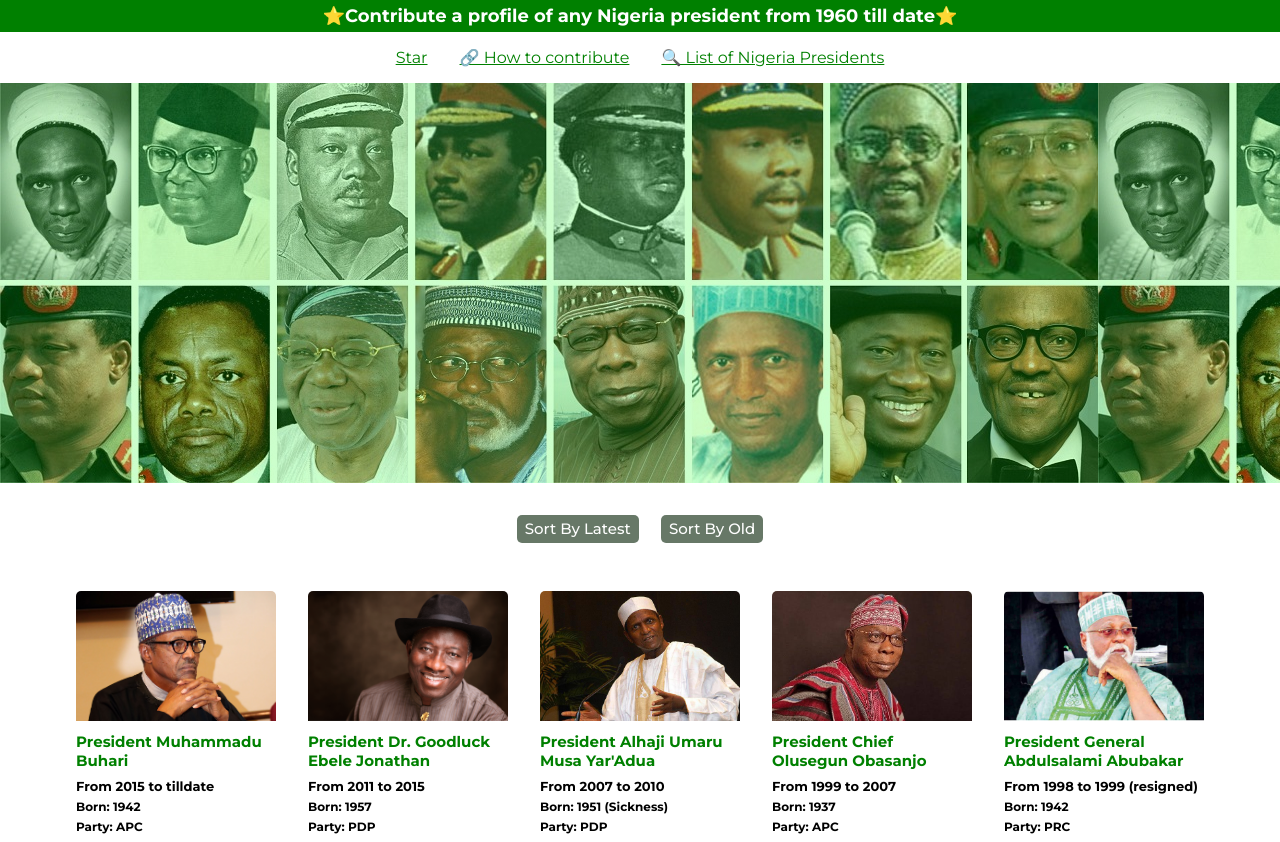
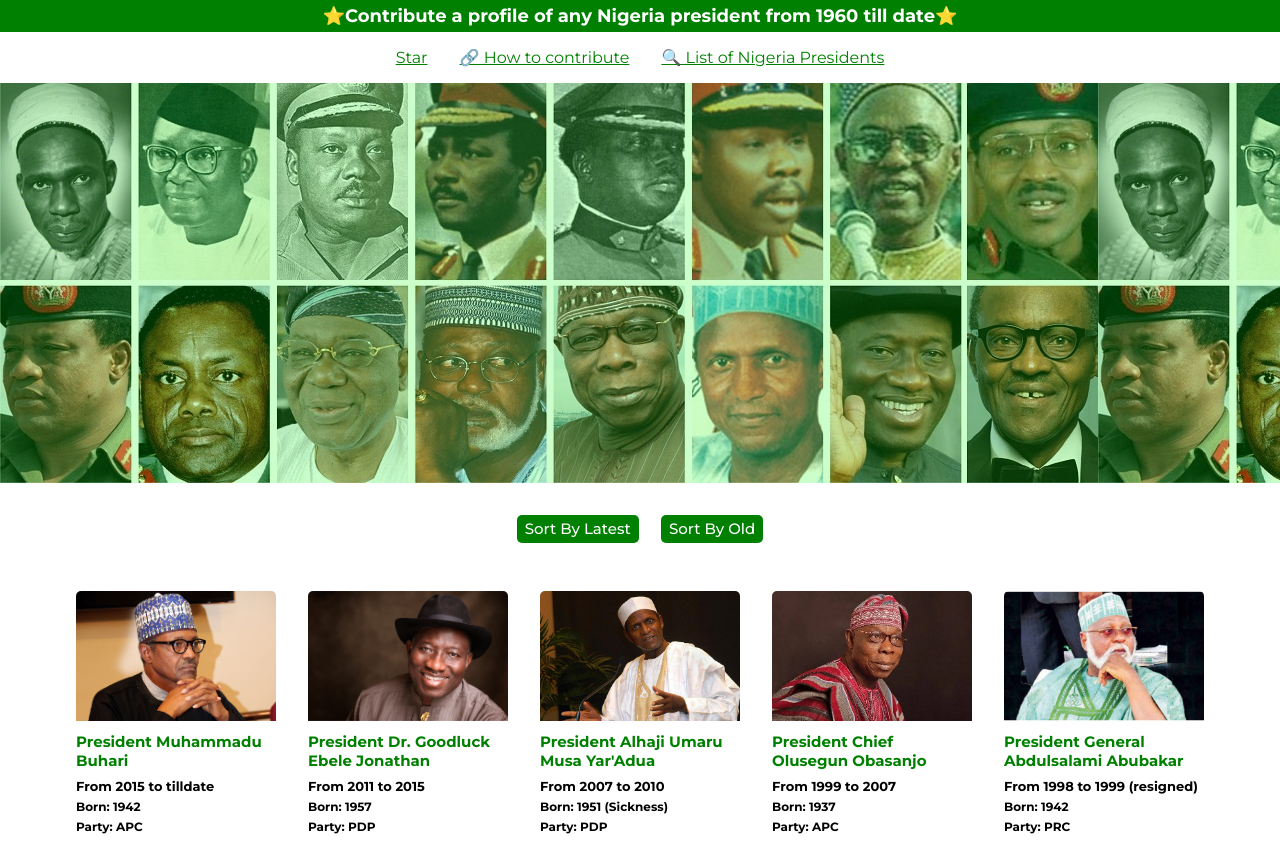
Before and after one commit to unclebay143/nigeria-presidents, a plain HTML site: page index.html in a window 1280 px wide. Shown: the top 842 px of the page. Drawn offline with Linux system fonts and the light colour scheme.

Commit message:
changed color of sort button

```diff
--- a/assets/css/index.css
+++ b/assets/css/index.css
@@ -1,5 +1,5 @@
 /* *google font */
-@import url("https://fonts.googleapis.com/css2?family=Montserrat:ital,wght@0,100;0,200;0,300;0,400;0,500;0,600;0,700;0,800;0,900;1,100;1,200;1,300;1,400;1,500;1,600;1,700;1,800;1,900&display=swap");
+@import url('https://fonts.googleapis.com/css2?family=Montserrat:ital,wght@0,100;0,200;0,300;0,400;0,500;0,600;0,700;0,800;0,900;1,100;1,200;1,300;1,400;1,500;1,600;1,700;1,800;1,900&display=swap');
 
 /* *browser reset */
 * {
@@ -12,7 +12,7 @@
 :root {
   --primary-color: green;
   --secondary-color: #ffffff;
-  --primary-font: "Montserrat";
+  --primary-font: 'Montserrat';
 }
 
 /* *header */
@@ -48,7 +48,7 @@ nav {
   width: 100%;
   height: 400px;
   background: linear-gradient(0deg, rgba(0, 255, 0, 0.2), rgba(0, 255, 0, 0.2)),
-    url("./../portraits/Nigerian-Presidents.jpg");
+    url('./../portraits/Nigerian-Presidents.jpg');
 }
 
 .message {
@@ -66,7 +66,7 @@ nav {
 .sorting-btn button {
   margin: 0 0.7rem;
   text-transform: capitalize;
-  background-color: rgba(39, 63, 39, 0.7);
+  background-color: var(--primary-color);
   color: var(--secondary-color);
   font-weight: 500;
   font-size: 15px;
@@ -104,7 +104,7 @@ footer {
         rgba(0, 255, 0, 0.2),
         rgba(0, 255, 0, 0.2)
       ),
-      url("./../portraits/Nigerian-Presidents.jpg");
+      url('./../portraits/Nigerian-Presidents.jpg');
     background-size: contain;
   }
 }
```
